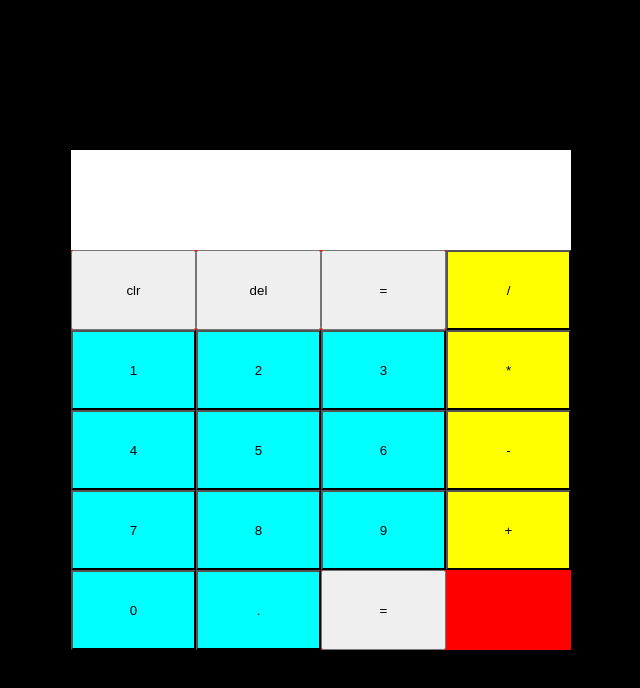
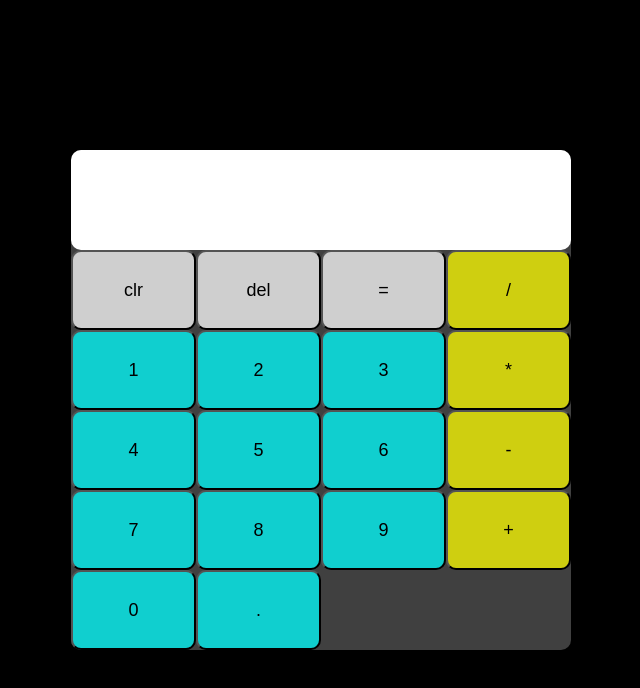
Before and after one commit to Kb739/calculator, a plain HTML site: page index.html in a window 1280 px wide. Both pictures are taken after a click on the button "clr". Shown: the whole page, without its empty margins (319-959 px from the left). Drawn offline with Linux system fonts and the light colour scheme.

Commit message:
add color transition on button push

```diff
--- a/calScript.js
+++ b/calScript.js
@@ -1,8 +1,10 @@
 const display = document.querySelector('#display');
-const allCharacters = ['clr', 'del', '=', '/', 1, 2, 3, '*', 4, 5, 6, '-', 7, 8, 9, '+', 0, '.', '='];
+const MAX_CHARS = 11;
+const allCharacters = ['clr', 'del', '=', '/', 1, 2, 3, '*', 4, 5, 6, '-', 7, 8, 9, '+', 0, '.'];
 let buffer = ['', '', ''];
 let bufferIndex = 0;
 let op = '';
+let activeOperator = null;
 
 const operation = {
     '*': mul,
@@ -25,7 +27,7 @@ function numberInput(e) {
         reset();
     }
     let num = buffer[bufferIndex];
-    if (num.length < 12) {
+    if (num.length < MAX_CHARS) {
         num += e.target.textContent;
         buffer[bufferIndex] = num;
         display.textContent = num;
@@ -85,7 +87,8 @@ function del() {
 }
 
 function mul(a, b) {
-    return a * b;
+
+    return (a * b);
 }
 function sub(a, b) {
     return a - b;
@@ -98,7 +101,8 @@ function divide(a, b) {
 }
 
 function calculate(a, b, op) {
-    return op(+a, +b);
+    const value = op(+a, +b).toString();
+    return value.substring(0, MAX_CHARS);
 }
 
 function classify(button) {
@@ -107,13 +111,18 @@ function classify(button) {
     if (text.match(/\.|[0-9]/)) {
         button.classList.add('number');
         button.onclick = numberInput;
+        button.addEventListener('click', e => highlight(e.target));
+        button.addEventListener('transitionend', e => removeHighlight(e.target));
     }
     else if (text.match(/\+|\-|\*|\//)) {
         button.classList.add('operator');
         button.onclick = operatorInput;
+        button.addEventListener('click', e => switchOperator(e.target));
     }
     else {
         button.onclick = operation[text];
+        button.addEventListener('click', e => highlight(e.target));
+        button.addEventListener('transitionend', e => removeHighlight(e.target));
     }
 }
 
@@ -125,9 +134,37 @@ function generateButtonGrid() {
         button.classList.add('block');
         button.textContent = ele;
         classify(button);
+
         grid.appendChild(button);
+
     }
-
 }
 
 generateButtonGrid();
+
+function highlight(target) {
+    if (activeOperator)
+        removeHighlight(activeOperator);
+
+    const style = window.getComputedStyle(target);
+    let currentColor = rgbaToArray(style.getPropertyValue('background-color'));
+    currentColor[3] = 1;           //increase alpha
+    target.style.backgroundColor = arrayToRGBA(currentColor);
+}
+
+function switchOperator(target) {
+    highlight(target);
+    activeOperator = target;
+}
+
+function removeHighlight(target) {
+    if (target.getAttribute('style').indexOf('background-color:') != -1)
+        target.style.removeProperty('background-color');
+}
+
+function rgbaToArray(color) {
+    return color.slice(color.indexOf('(') + 1, color.indexOf(')')).split(',');
+}
+function arrayToRGBA(color) {
+    return `rgba(${color.toString()})`;
+}
--- a/calStyle.css
+++ b/calStyle.css
@@ -6,14 +6,17 @@ body {
     align-items: center;
     margin: 0;
 }
-#display{
+
+#display {
     display: flex;
     justify-content: flex-end;
     align-items: flex-end;
     font-size: 80px;
 }
+
 #content {
-    background-color: grey;
+    background-color: rgba(128, 128, 128, 0.5);
+    border-radius: 10px;
     width: 500px;
     display: flex;
     flex-direction: column;
@@ -22,24 +25,28 @@ body {
 
 #display {
     background-color: white;
+    border-radius: inherit;
     flex: 1;
 }
 
 #grid {
-    background-color: red;
     flex: 4;
     display: flex;
     flex-wrap: wrap;
 }
 
 .block {
-    /* flex-grow: 1; */
+    background-color: rgba(255, 255, 255, 0.75);
     width: 25%;
-    /* 100/4  */
+    border-radius: 10px;
+    font-size: large;
+    transition: 0.5s;
 }
-.number{
-    background-color: cyan;
+
+.number {
+    background-color: rgba(0, 255, 255, 0.75);
 }
-.operator{
-background-color: yellow;
+
+.operator {
+    background-color: rgba(255, 255, 0, 0.75);
 }
```
